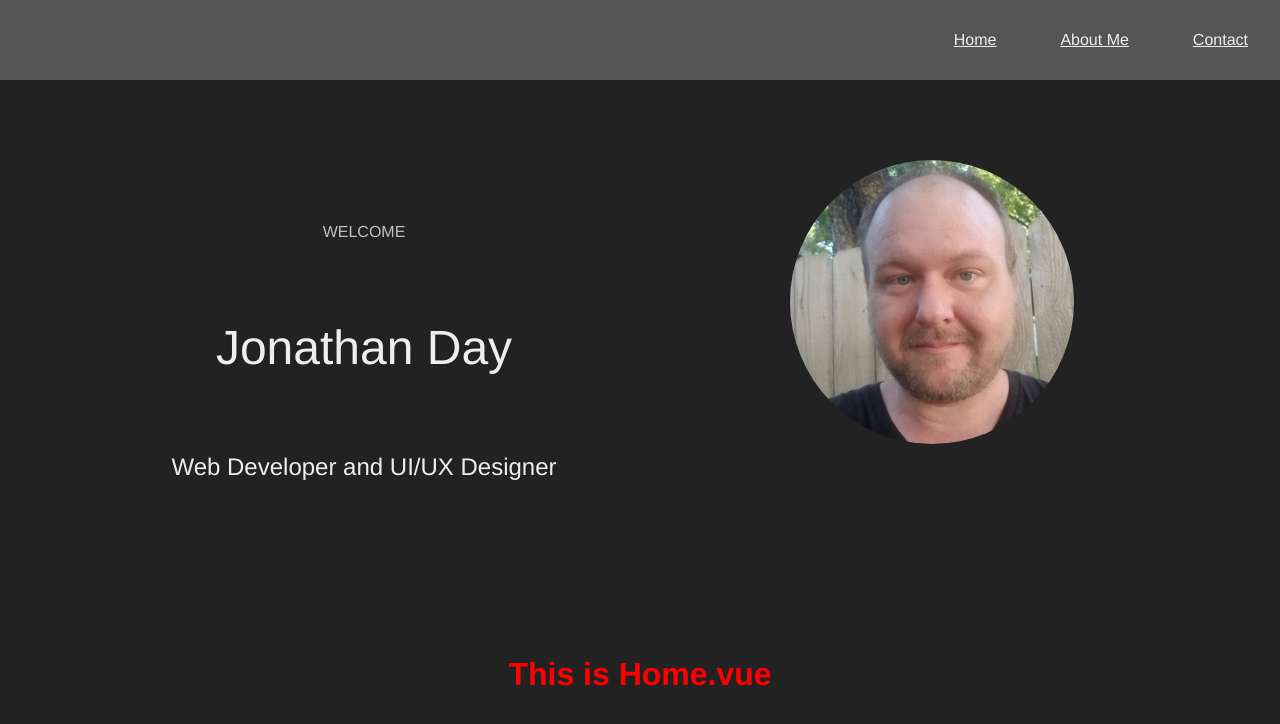
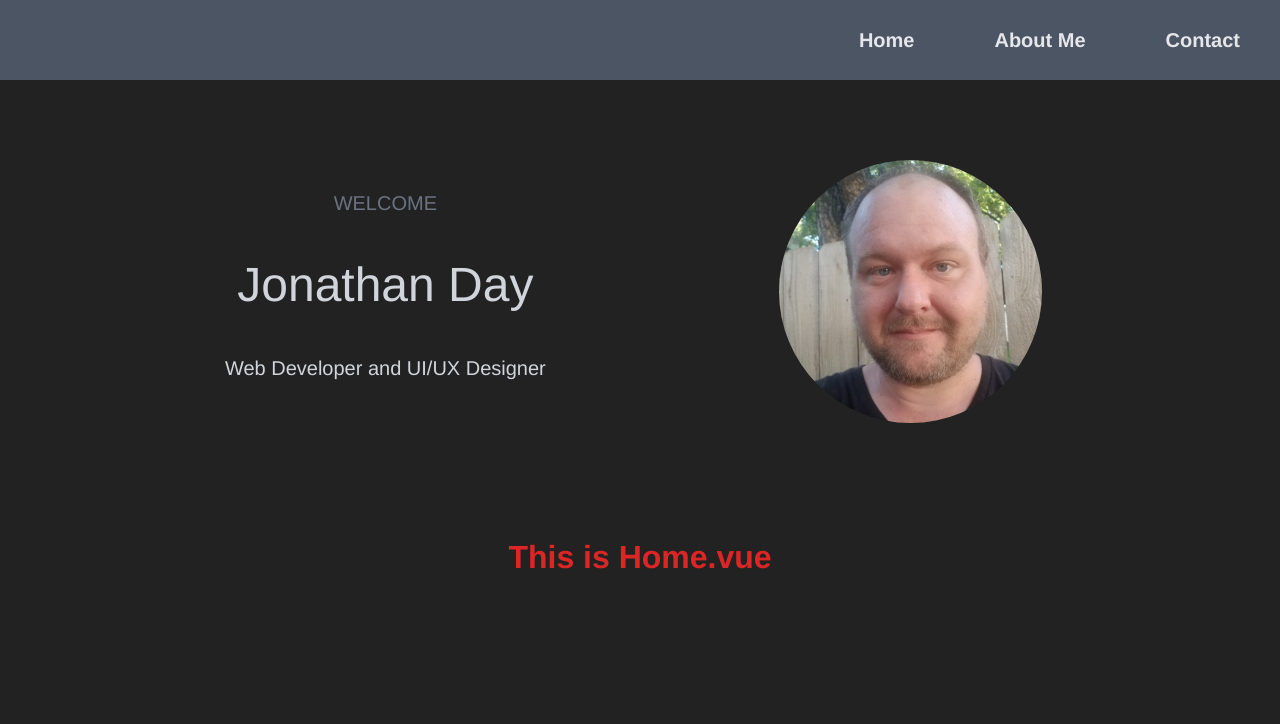
Before and after one commit to Jonathan-Day-Dev/portfolio, a Vue app: page / in a window 1280 px wide. Shown: the top 724 px of the page. Built offline with nearby package versions, Linux system fonts and the light colour scheme.

Commit message:
converted all current components to tailwindcss

```diff
--- a/src/components/Home.vue
+++ b/src/components/Home.vue
@@ -8,7 +8,6 @@ export default {}
 
 <style scoped>
 h1 {
-    margin-top: 6rem;
-    color: red;
+    @apply mt-28 text-red-600;
 }
 </style>
--- a/src/components/about/About.vue
+++ b/src/components/about/About.vue
@@ -8,7 +8,6 @@ export default {}
 
 <style scoped>
 h1 {
-    color: red;
-    margin-top: 7rem;
+    @apply mt-28 text-red-600;
 }
 </style>
--- a/src/components/banner/TheBanner.vue
+++ b/src/components/banner/TheBanner.vue
@@ -23,44 +23,32 @@ export default {
 
 <style scoped>
 header {
-    display: flex;
-    justify-content: space-evenly;
-    height: 50vh;
-    width: 90%;
-    margin: 10rem auto 0;
+    @apply flex justify-evenly h-1/2 w-10/12 mt-40 mx-auto mb-0;
 }
 section {
-    width: 50%;
+    @apply w-1/2;
 }
 img {
-    width: 50%;
-    border-radius: 50%;
+    @apply w-1/2 rounded-full;
 }
 p {
-    color: #eee;
+    @apply text-gray-300;
 }
 #welcome {
-    display: flex;
-    flex-direction: column;
-    justify-content: space-evenly;
-    align-items: center;
-    margin-left: 1rem;
+    @apply flex flex-col justify-evenly items-center ml-4;
 }
 #welcome_1,
 #welcome_name,
 #welcome_desc {
-    margin-bottom: 1rem;
+    @apply mb-4;
 }
-
 #welcome_1 {
-    font-size: 1rem;
-    text-transform: uppercase;
-    color: #c1c1c1;
+    @apply text-xl text-gray-500 uppercase;
 }
 #welcome_name {
-    font-size: 3rem;
+    @apply text-5xl;
 }
 #welcome_desc {
-    font-size: 1.5rem;
+    @apply text-xl;
 }
 </style>
--- a/src/components/contact/Contact.vue
+++ b/src/components/contact/Contact.vue
@@ -8,7 +8,6 @@ export default {}
 
 <style scoped>
 h1 {
-    color: red;
-    margin-top: 7rem;
+    @apply mt-28 text-red-600;
 }
 </style>
--- a/src/components/nav/TheNavbar.vue
+++ b/src/components/nav/TheNavbar.vue
@@ -14,25 +14,12 @@ export default {
 
 <style scoped>
 nav {
-  background-color: #555;
-  display: flex;
-  position: fixed;
-  top: 0;
-  left: 0;
-  width: 100%;
-  height: 5rem;
-  justify-content: flex-end;
-  align-items: center;
+  @apply bg-gray-600 flex fixed top-0 left-0 w-full h-20 justify-end items-center;
 }
 a {
-  color: #eee;
-  display: inline;
-  list-style: none;
-  margin: 0.5rem 2rem;
+  @apply text-gray-200 text-xl font-bold inline list-none mx-10 my-2 no-underline;
 }
 a:hover {
-    cursor: pointer;
-    color: #ccc;
-    border: 1px solid black;
+  @apply cursor-pointer text-gray-400;
 }
 </style>
```
Also changed, not shown: src/assets/css/app.css (renamed from public/css/app.css), src/assets/css/tailwind.css (renamed from public/css/tailwind.css).
